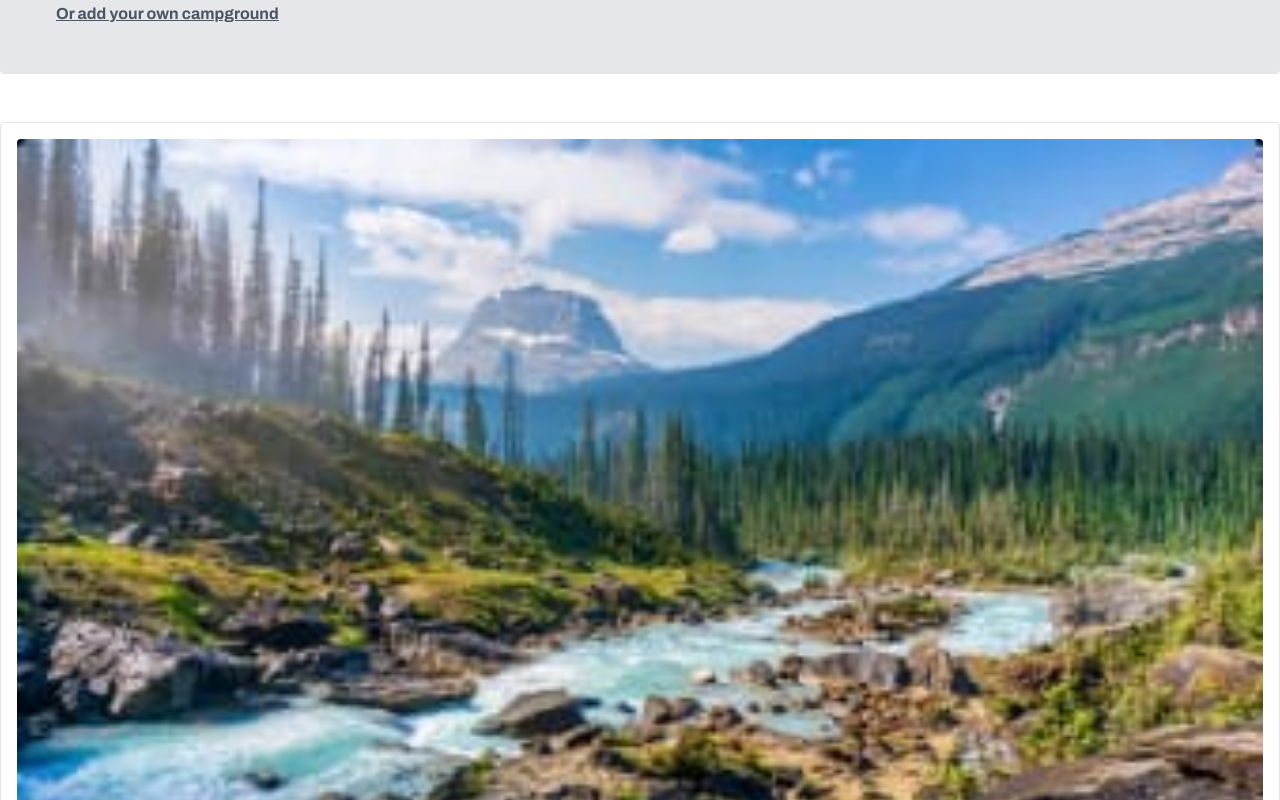
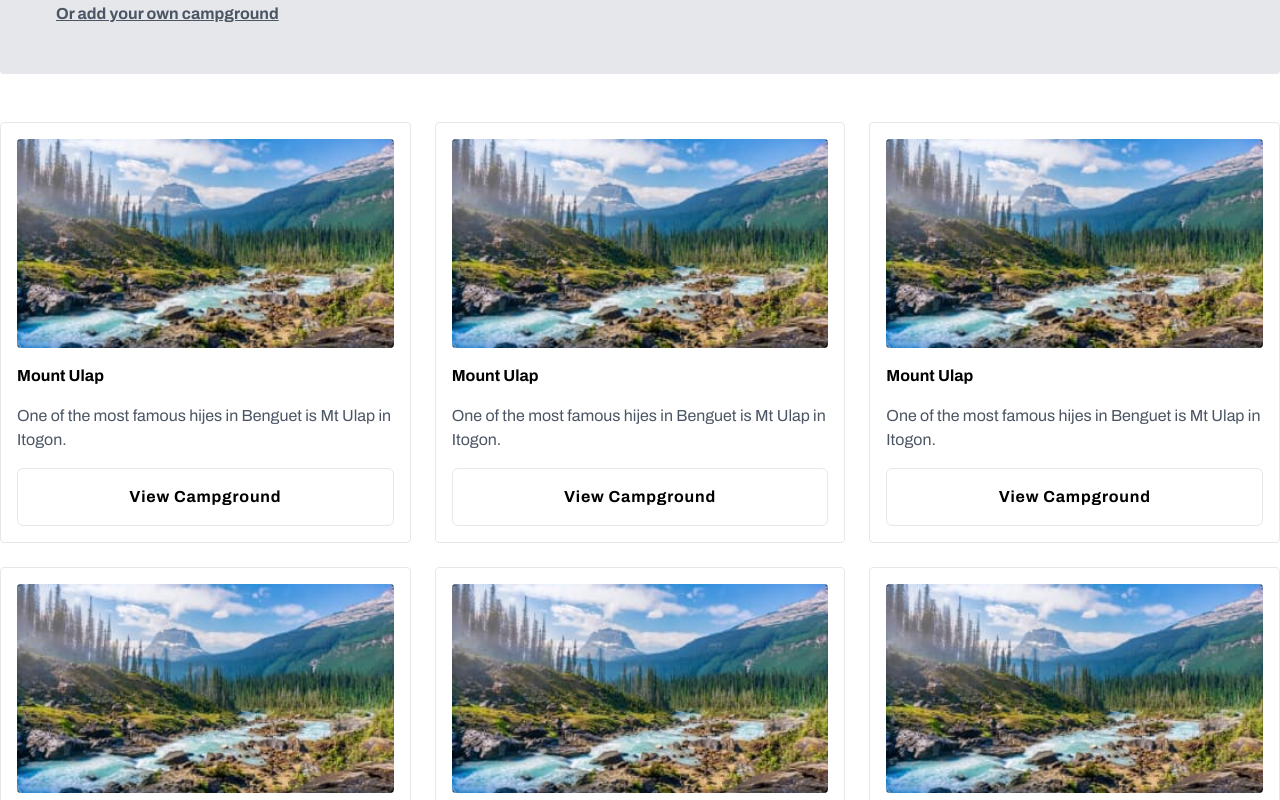
Before and after one commit to lucasfrezzini/YelpCamp-Codewell, a React (Create React App) app in the folder yelpcamp/: page /campgrounds in a window 1280 px wide. Shown: the part 380-1180 px from the top of the page. Built offline with nearby package versions, Linux system fonts and the light colour scheme.

Commit message:
Finish Campgrounds layout properly

```diff
--- a/yelpcamp/src/components/CampCard.js
+++ b/yelpcamp/src/components/CampCard.js
@@ -4,7 +4,7 @@ import Button from "./Button"
 export default function CampCard (props) {
     const {title, description, photo } = props;
     return(
-        <article className="border p-4 rounded mb-6">
+        <article className="border p-4 rounded">
             <img src={photo} className="rounded w-full h-auto object-contain" />
             <h3 className="font-bold my-4">{title}</h3>
             <p className="text-gray-600 mb-4">{description}</p>
--- a/yelpcamp/src/components/TopAlert.js
+++ b/yelpcamp/src/components/TopAlert.js
@@ -1,8 +1,11 @@
+import { unmountComponentAtNode } from "react-dom";
 import icon_close from "../assets/img/icon_close.svg";
 
 export default function TopAlert() {
+
   return (
-    <div className="container px-4 sm:px-0 flex justify-evenly bg-black py-4">
+    <div className="bg-black py-4">
+      <div className="container mx-auto px-4 sm:px-0 flex justify-center">
       <p className="text-white font-semibold text-center">
         This project was made by{" "}
         <a
@@ -21,7 +24,8 @@ export default function TopAlert() {
           Codewell
         </a>
       </p>
-      <img className="ml-6" src={icon_close} />
+      <img className="ml-6" src={icon_close} onClick="handleClose" />
+      </div>
     </div>
   );
 }
--- a/yelpcamp/src/pages/Campgrounds.js
+++ b/yelpcamp/src/pages/Campgrounds.js
@@ -3,7 +3,6 @@ import CampCard from "../components/CampCard";
 
 //example prop photo
 import photo from "../assets/img/camp/mount_ulap.jpg";
-
 
 export default function Campgrounds() {
   return (
@@ -33,7 +32,37 @@ export default function Campgrounds() {
           </form>
         </div>
       </section>
-      <section className="my-12">
+      <section className="my-12 grid gap-6 md:grid-cols-2 xl:grid-cols-3">
+        <CampCard
+          title="Mount Ulap"
+          description="One of the most famous hijes in Benguet is Mt Ulap in Itogon."
+          photo={photo}
+        />
+        <CampCard
+          title="Mount Ulap"
+          description="One of the most famous hijes in Benguet is Mt Ulap in Itogon."
+          photo={photo}
+        />
+        <CampCard
+          title="Mount Ulap"
+          description="One of the most famous hijes in Benguet is Mt Ulap in Itogon."
+          photo={photo}
+        />
+        <CampCard
+          title="Mount Ulap"
+          description="One of the most famous hijes in Benguet is Mt Ulap in Itogon."
+          photo={photo}
+        />
+        <CampCard
+          title="Mount Ulap"
+          description="One of the most famous hijes in Benguet is Mt Ulap in Itogon."
+          photo={photo}
+        />
+        <CampCard
+          title="Mount Ulap"
+          description="One of the most famous hijes in Benguet is Mt Ulap in Itogon."
+          photo={photo}
+        />
         <CampCard
           title="Mount Ulap"
           description="One of the most famous hijes in Benguet is Mt Ulap in Itogon."
--- a/yelpcamp/src/pages/Layout.js
+++ b/yelpcamp/src/pages/Layout.js
@@ -1,6 +1,7 @@
 import { Outlet, useLocation } from "react-router-dom";
 import Header from "../components/Header";
 import Footer from "../components/Footer";
+import TopAlert from '../components/TopAlert';
 
 export default function Layout() {
   const { pathname } = useLocation();
@@ -15,6 +16,7 @@ export default function Layout() {
           : ""
       }
     >
+      {/* {pathname === "/campgrounds" && <TopAlert />} */}
       {!differentLayout && <Header />}
 
       <Outlet />
```
Lines whose indentation alone changed are shown as unchanged.
